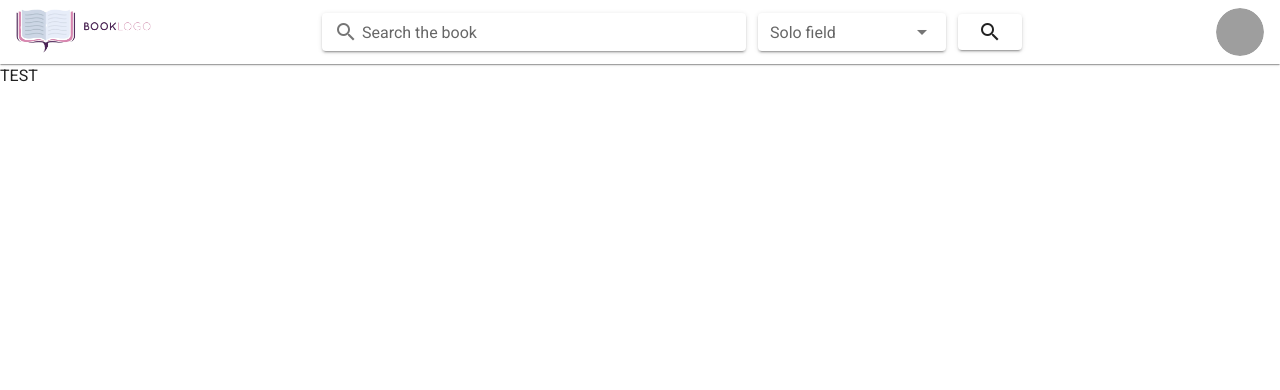
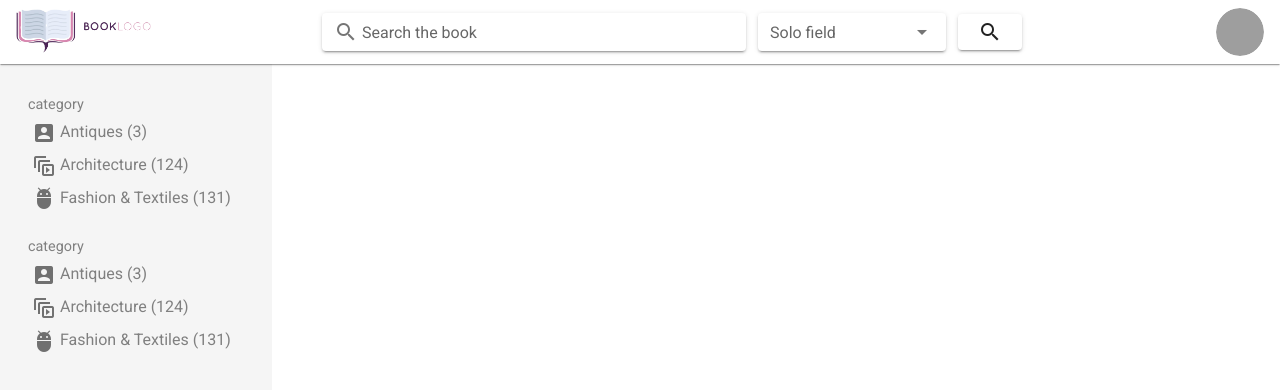
Before and after one commit to FrameParadorn/book-directory, a Vue app: page / in a window 1280 px wide. Shown: the top 390 px of the page. Built offline with nearby package versions, Linux system fonts and the light colour scheme; grey boxes are pictures that could not be loaded.

Commit message:
Add navbar menu conponents template

```diff
--- a/package.json
+++ b/package.json
@@ -8,6 +8,7 @@
     "lint": "vue-cli-service lint"
   },
   "dependencies": {
+    "@vue/composition-api": "^1.0.0-rc.8",
     "core-js": "^3.6.5",
     "postcss": "^8.2.14",
     "vue": "^2.6.11",
--- a/src/App.vue
+++ b/src/App.vue
@@ -1,15 +1,25 @@
 <template>
   <v-app>
     <Header />
+    <v-main>
+      <v-row class="ma-0 fill-height" no-gutters>
+        <v-col cols="3">
+          <NavBar />
+        </v-col>
+        <v-col cols="9"></v-col>
+      </v-row>
+    </v-main>
   </v-app>
 </template>
 
 <script>
 import Header from "@/components/header/Header.vue";
+import NavBar from "@/components/navbar/NavBar.vue";
 
 export default {
   components: {
     Header,
+    NavBar,
   },
   name: "App",
 };
--- a/src/components/header/Header.vue
+++ b/src/components/header/Header.vue
@@ -1,5 +1,4 @@
 <template>
-  <div>
   <v-app-bar app color="white" elevation="1">
     <v-row>
       <HeaderLogo />
@@ -7,8 +6,6 @@
       <HeaderAvatar />
     </v-row>
   </v-app-bar>
-    <v-main>TEST</v-main>
-  </div>
 </template>
 
 <script>
--- /dev/null
+++ b/src/components/navbar/NavBar.vue
@@ -0,0 +1,92 @@
+<template>
+  <div class="navbar pa-7">
+    <div
+      v-for="(menu, menuIndex) in menus"
+      :key="`${menuIndex}-navbar`"
+      class="navbar-item pb-5"
+    >
+      <span class="navbar-title">{{ menu.title }}</span>
+      <ul>
+        <li
+          v-for="(item, itemIndex) in menu.items"
+          :key="`${itemIndex}-navbar-item`"
+          class="pa-1"
+        >
+          <router-link to="/foo">
+            <v-icon>{{ item.icon }}</v-icon>
+            {{ item.name }}
+            ({{ item.length }})
+          </router-link>
+        </li>
+      </ul>
+    </div>
+  </div>
+</template>
+
+<script>
+import { ref } from "@vue/composition-api";
+
+export default {
+  setup() {
+    const menus = ref([
+      {
+        title: "category",
+        items: [
+          { name: "Antiques", length: 3, icon: "mdi-account-box" },
+          {
+            name: "Architecture",
+            length: 124,
+            icon: "mdi-animation-play-outline",
+          },
+          {
+            name: "Fashion & Textiles",
+            length: 131,
+            icon: "mdi-android-debug-bridge",
+          },
+        ],
+      },
+      {
+        title: "category",
+        items: [
+          { name: "Antiques", length: 3, icon: "mdi-account-box" },
+          {
+            name: "Architecture",
+            length: 124,
+            icon: "mdi-animation-play-outline",
+          },
+          {
+            name: "Fashion & Textiles",
+            length: 131,
+            icon: "mdi-android-debug-bridge",
+          },
+        ],
+      },
+    ]);
+    return { menus };
+  },
+};
+</script>
+
+<style scoped lang="scss">
+.navbar {
+  width: 85%;
+  height: 100%;
+  background-color: #f5f5f5;
+  color: gray;
+
+  .navbar-title {
+    font-weight: thin;
+    font-size: 0.9rem;
+  }
+
+  ul {
+    list-style: none;
+    padding: 0;
+  }
+
+  a {
+    text-decoration: none;
+    color: gray;
+  }
+}
+</style>
--- a/src/main.js
+++ b/src/main.js
@@ -3,8 +3,11 @@ import App from "./App.vue";
 import router from "./router";
 import store from "./store";
 import vuetify from "./plugins/vuetify";
+import VueCompositionAPI from "@vue/composition-api";
 
 Vue.config.productionTip = false;
+
+Vue.use(VueCompositionAPI);
 
 new Vue({
   router,
--- a/src/plugins/vuetify.js
+++ b/src/plugins/vuetify.js
@@ -1,18 +1,14 @@
-import '@mdi/font/css/materialdesignicons.css'
-import Vue from 'vue';
-import Vuetify from 'vuetify/lib/framework';
+import "@mdi/font/css/materialdesignicons.css";
+import Vue from "vue";
+import Vuetify from "vuetify/lib/framework";
 
 Vue.use(Vuetify);
 
-const themes = {
-  light: {
-    primary: '#3f51b5',
+export default new Vuetify({
+  options: {
+    customProperties: true,
   },
-};
-
-export default new Vuetify({
-  theme: {themes},
   icons: {
-    iconfont: 'mdi',
+    iconfont: "mdi",
   },
 });
```
Also changed, not shown: 1 other file (tests, documents, lock files or other folders). Lines whose indentation alone changed are shown as unchanged.
